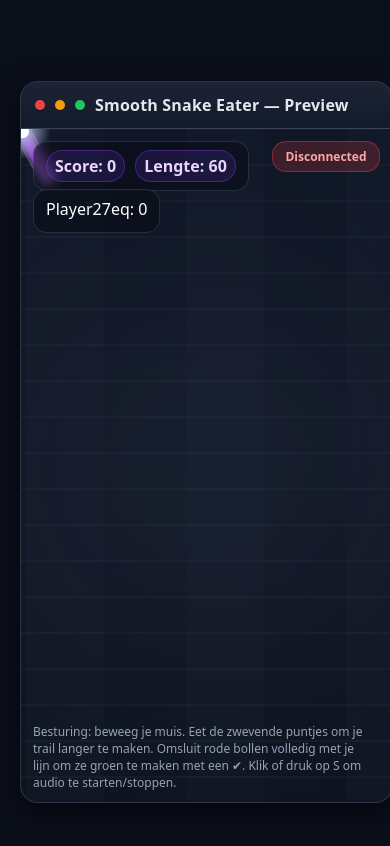
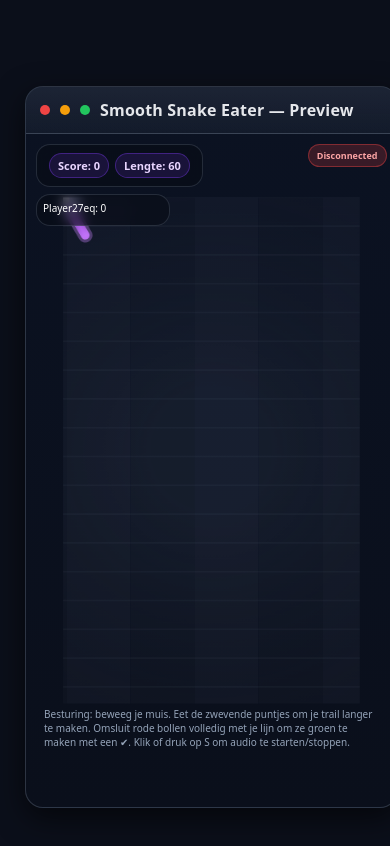
Before and after one commit to HnTjohannes/PWXR-Snake-Prototype, a website: page index.html in a window 390 px wide. Drawn offline with Linux system fonts and the light colour scheme.

Commit message:
2.3
mobile update spawn fixes

```diff
--- a/snake_game.css
+++ b/snake_game.css
@@ -126,3 +126,53 @@
   border: 1px solid rgba(239, 68, 68, 0.4);
   color: #fca5a5;
 }
+
+@media (max-width: 768px) {
+  body {
+    padding: 5px;
+  }
+
+  .canvas-wrap {
+    height: 75vh; /* Increased from 60vh */
+    min-height: 500px; /* Increased from 400px */
+  }
+
+  #game {
+    transform: scale(0.8); /* Zoom out for better visibility */
+    transform-origin: center;
+  }
+
+  .hud {
+    top: 10px;
+    left: 10px;
+    gap: 6px;
+  }
+
+  .pill {
+    padding: 4px 8px;
+    font-size: 11px;
+  }
+
+  .connection-status {
+    top: 10px;
+    right: 10px;
+    padding: 4px 8px;
+    font-size: 9px;
+  }
+
+  .hint {
+    bottom: 10px;
+    left: 10px;
+    right: 10px;
+    padding: 8px;
+    font-size: 10px;
+  }
+
+  #multiHUD {
+    top: 45px;
+    left: 10px;
+    padding: 6px;
+    font-size: 10px;
+    min-width: 120px;
+  }
+}
```
Also changed, not shown: server.js (+12 -2 lines).
